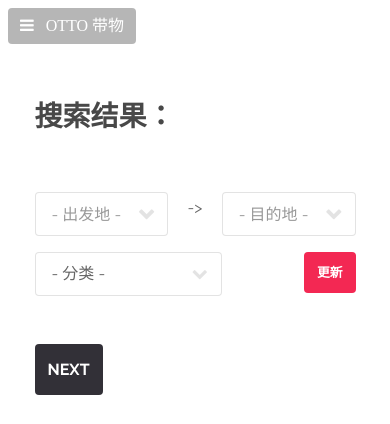
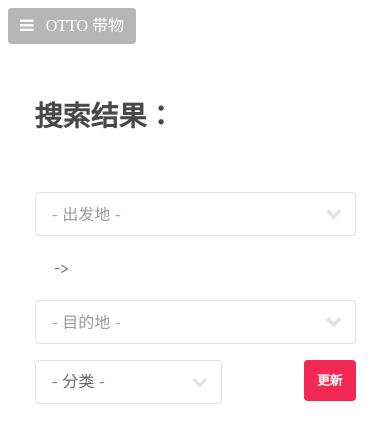
Before and after one commit to mymjack/Project-Alpha, a PHP site: page /pages/search.php?filter=publishdate in a window 390 px wide. Shown: the top 424 px of the page. Run offline with PHP 8.4, Linux system fonts and the light colour scheme; the visitor is signed in with stand-in values (Sample User, id 1); data that the repository does not hold is empty; some libraries are stand-ins or nearby versions.

Commit message:
minor fix

```diff
--- a/pages/search.php
+++ b/pages/search.php
@@ -64,7 +64,7 @@
 					<form class="flight-filter" method="get"> <!-- Implement keep input after submit -->
 
 						<div class="row-nopadding uniform row-vertpadding">
-							<div class="col-xs-5">
+							<div class="col-xs-12 col-sm-5">
 								<select name="dep" id="dep">
 									<option disababled selected value>- 出发地 -</option>
 									<option value="toronto">多伦多 Toronto</option>
@@ -76,7 +76,7 @@
 
 							<div class="col-xs-2 align-center">-></div>
 
-							<div class="col-xs-5">
+							<div class="col-xs-12 col-sm-5">
 								<select name="arri" id="arri">
 									<option disabled selected value>- 目的地 -</option>
 									<option value="北京">北京</option>
```
